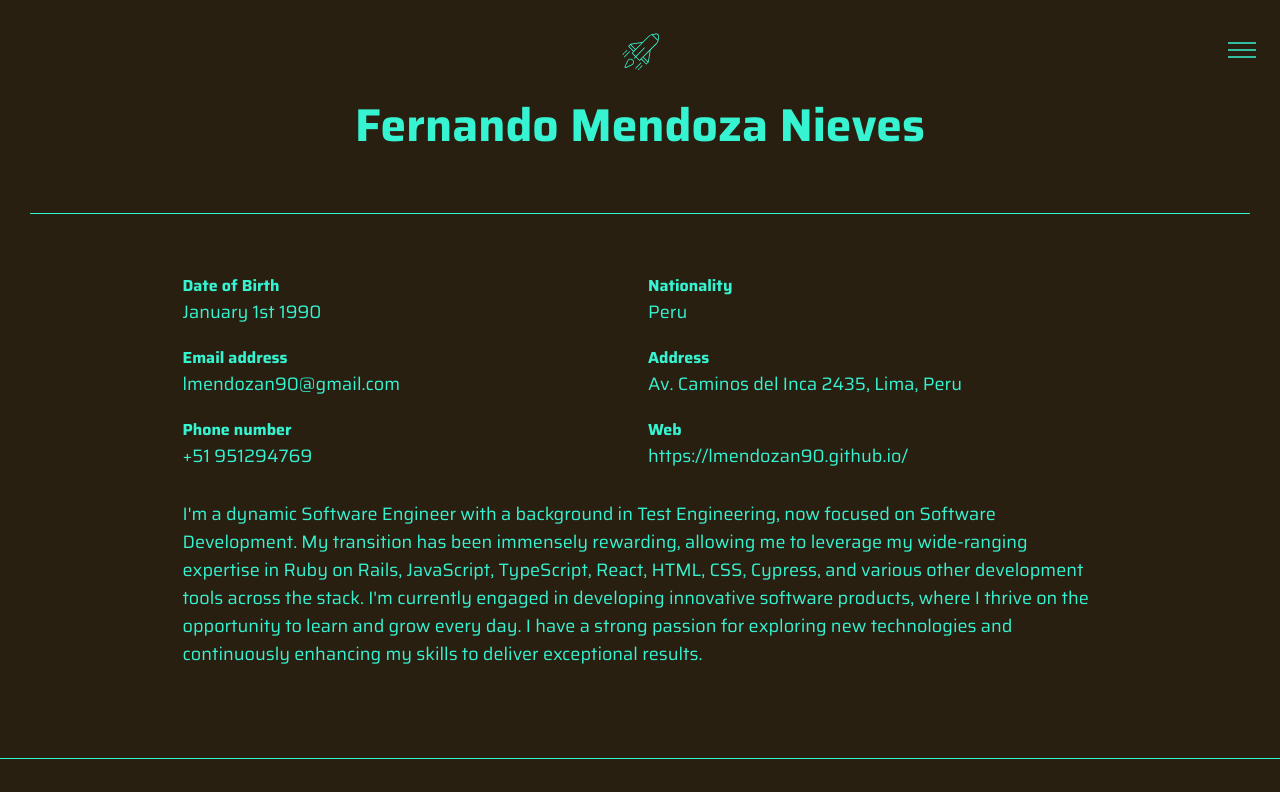
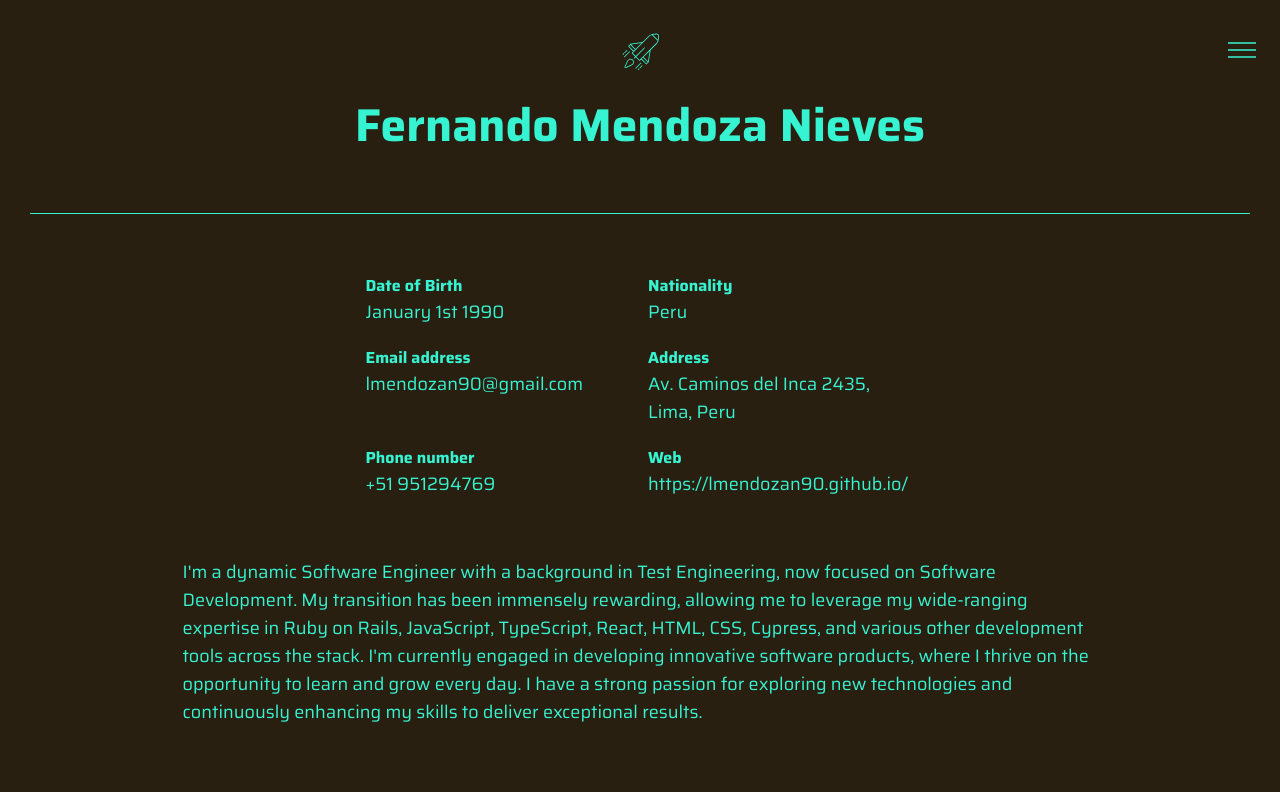
Before and after one commit to lmendozan90/lmendozan90.github.io, a React (Create React App) app: page / in a window 1280 px wide. Shown: the top 792 px of the page. Built offline with nearby package versions, Linux system fonts and the light colour scheme.

Commit message:
Add design for MD screens

```diff
--- a/src/components/General.tsx
+++ b/src/components/General.tsx
@@ -17,8 +17,9 @@ const General: React.FC = () => {
       </header>
       {/* General Info*/}
       <section className="border-t border-[#36f3d1] mt-10 pt-10 md:mt-[60px] md:pt-[60px] md:px-[12.5%]">
-        <div className="mb-[30px]">
-          <div className="grid gap-4 md:grid-cols-2 md:gap-x-4 md:gap-y-5">
+        <div className="mb-[30px] md:mb-[60px] xl:grid xl:grid-cols-5">
+          <div className="hidden xl:flex xl:items-center xl:w-[π xl:h-[163px] xl:justify-center xl:relative"></div>
+          <div className="grid gap-4 md:grid-cols-2 md:gap-x-4 md:gap-y-5 xl:col-span-3">
             <div className="flex flex-col">
               <span className="font-bold text-base">Date of Birth</span>
               <span>January 1st 1990</span>
```
